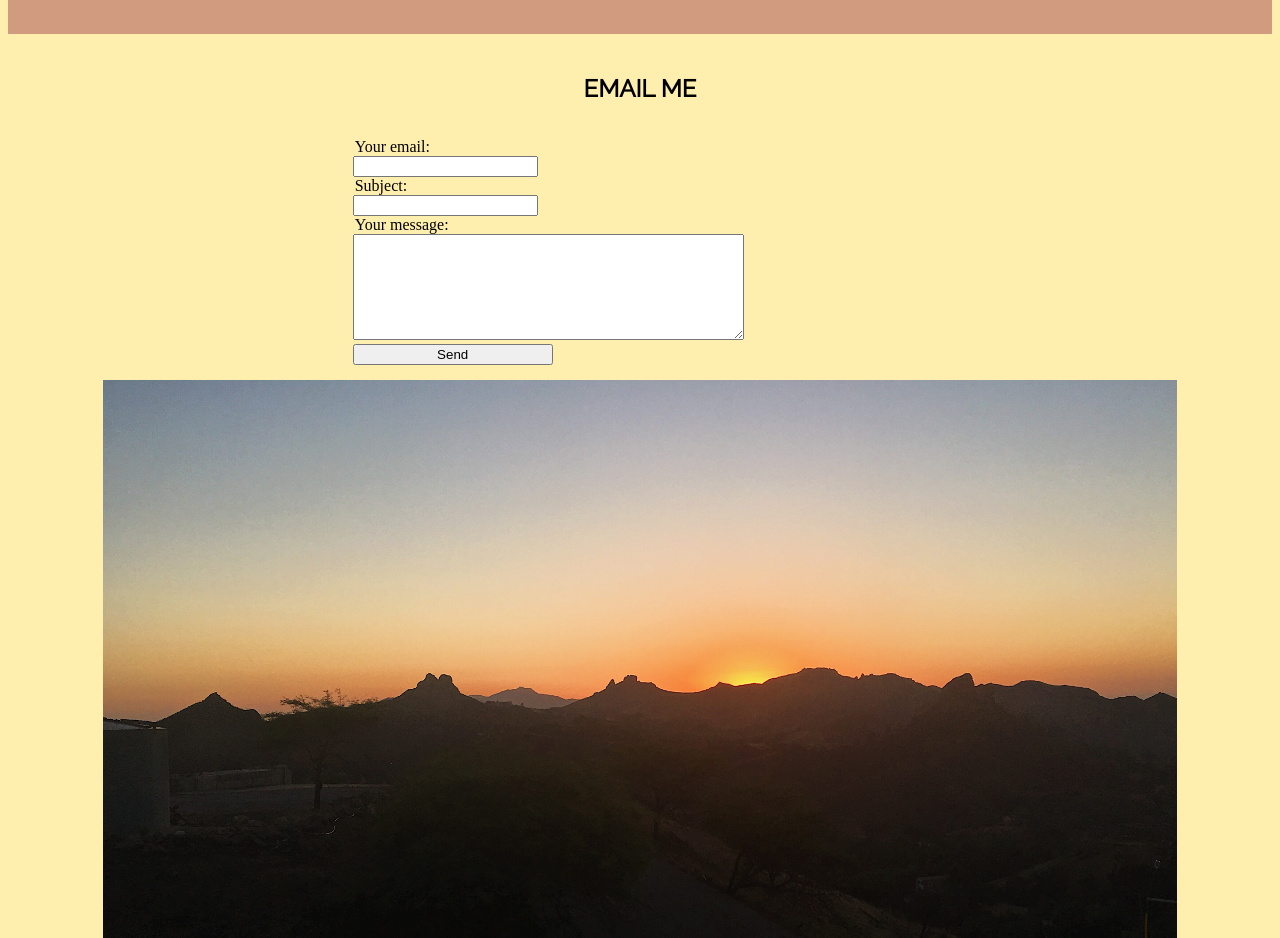
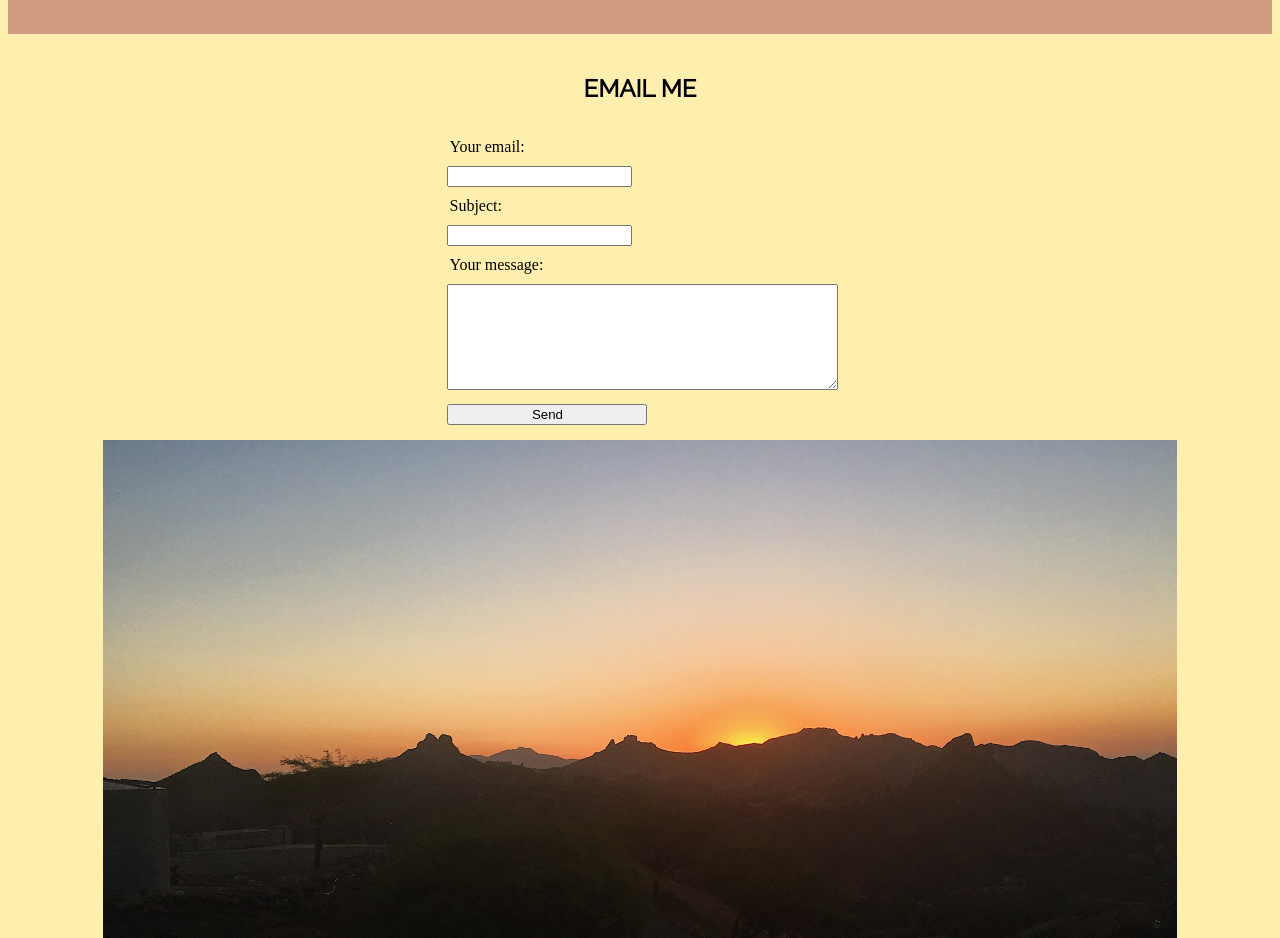
Before and after one commit to jonathanbutler7/html-portfolio, a plain HTML site: page index.html in a window 1280 px wide. Shown: the part 1700-2638 px from the top of the page. Drawn offline with Linux system fonts and the light colour scheme.

Commit message:
Fixed input form margins

```diff
--- a/style.css
+++ b/style.css
@@ -119,6 +119,11 @@ button {
     .form-container {
         display: flex;
         width: 85%;
+        margin: auto;
+    }
+
+    legend, input, .msg-box {
+        margin-bottom: 10px;
     }
 
     form {
```
